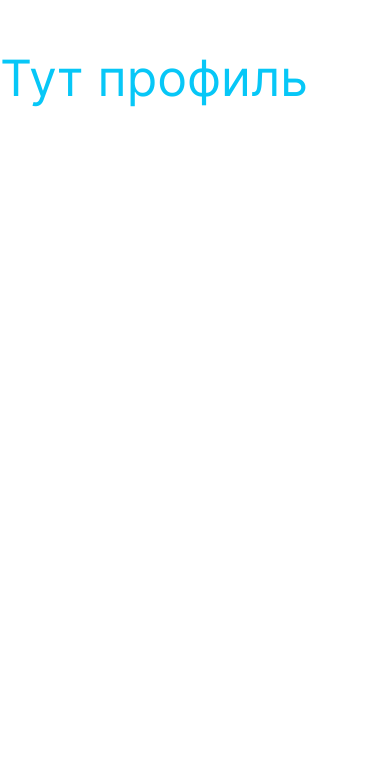
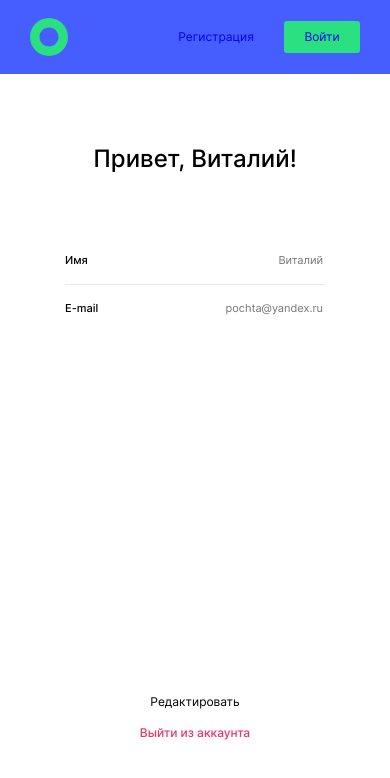
Before and after one commit to NikKZN/movies-explorer-frontend, a React (Create React App) app: page /profile in a window 390 px wide. Shown: the top 778 px of the page. Built offline with nearby package versions, Linux system fonts and the light colour scheme.

Commit message:
feat: add Profile

```diff
--- a/src/components/Profile/Profile.css
+++ b/src/components/Profile/Profile.css
@@ -1,4 +1,116 @@
-.p4 {
-  color: rgb(7, 199, 247);
-  font-size: 50px;
+.profile {
+  min-height: 626px;
+  display: flex;
+  flex-direction: column;
+  align-items: center;
+  justify-content: space-between;
 }
+
+.profile__greeting {
+  font-weight: 500;
+  font-size: 24px;
+  line-height: 29px;
+  text-align: center;
+  margin: 74px 0 0;
+}
+
+.profile__edit-form {
+  display: flex;
+  flex-direction: column;
+  min-width: 410px;
+  padding-bottom: 98px;
+}
+
+.profile__label {
+  display: flex;
+  justify-content: space-between;
+  font-weight: 500;
+  font-size: 11px;
+  line-height: 13px;
+  height: 47px;
+  align-items: center;
+}
+
+.profile__label:first-child {
+  border-bottom: 1px solid #e8e8e8;
+}
+
+.profile__input {
+  text-align: right;
+  border: none;
+}
+
+.profile__buttons {
+  display: flex;
+  flex-direction: column;
+  padding-bottom: 70px;
+}
+
+.profile__button-edit {
+  font-weight: 400;
+  font-size: 13px;
+  line-height: 16px;
+  border: none;
+  background: none;
+  cursor: pointer;
+  padding: 0 0 16px;
+}
+
+.profile__button-exit {
+  font-weight: 500;
+  font-size: 13px;
+  line-height: 16px;
+  text-align: center;
+  color: #ee3465;
+  border: none;
+  background: none;
+  cursor: pointer;
+  padding: 0;
+}
+
+@media screen and (max-width: 820px) {
+  .profile {
+    min-height: 950px;
+  }
+
+  .profile__greeting {
+    margin-top: 236px;
+  }
+
+  .profile__edit-form {
+    padding-bottom: 115px;
+  }
+
+  .profile__buttons {
+    padding-bottom: 269px;
+  }
+}
+
+@media screen and (max-width: 450px) {
+  .profile {
+    min-height: 706px;
+  }
+
+  .profile__greeting {
+    margin-top: 70px;
+  }
+
+  .profile__edit-form {
+    min-width: 260px;
+    padding-bottom: 298px;
+  }
+
+  .profile__buttons {
+    padding-bottom: 40px;
+  }
+
+  .profile__button-edit {
+    font-size: 12px;
+    line-height: 15px;
+  }
+
+  .profile__button-exit {
+    font-size: 12px;
+    line-height: 15px;
+  }
+}
--- a/src/components/Profile/Profile.js
+++ b/src/components/Profile/Profile.js
@@ -1,9 +1,45 @@
-import './Profile.css';
+import Header from "../Header/Header";
+import "./Profile.css";
 
 function Profile() {
   return (
-      <p className='p4'>Тут профиль</p>
+    <>
+      <Header />
+      <section className="profile">
+        <h1 className="profile__greeting">Привет, Виталий!</h1>
+        <form className="profile__edit-form">
+          <label className="profile__label">
+            Имя
+            <input
+              className="profile__input"
+              name="name"
+              type="text"
+              placeholder="Виталий"
+              required
+            />
+          </label>
+          <label className="profile__label">
+            E-mail
+            <input
+              className="profile__input"
+              name="email"
+              type="email"
+              placeholder="pochta@yandex.ru"
+              required
+            />
+          </label>
+        </form>
+        <div className="profile__buttons">
+          <button className="profile__button-edit" type="submit">
+            Редактировать
+          </button>
+          <button className="profile__button-exit" type="button" role="link">
+            Выйти из аккаунта
+          </button>
+        </div>
+      </section>
+    </>
   );
-};
+}
 
 export default Profile;
```
